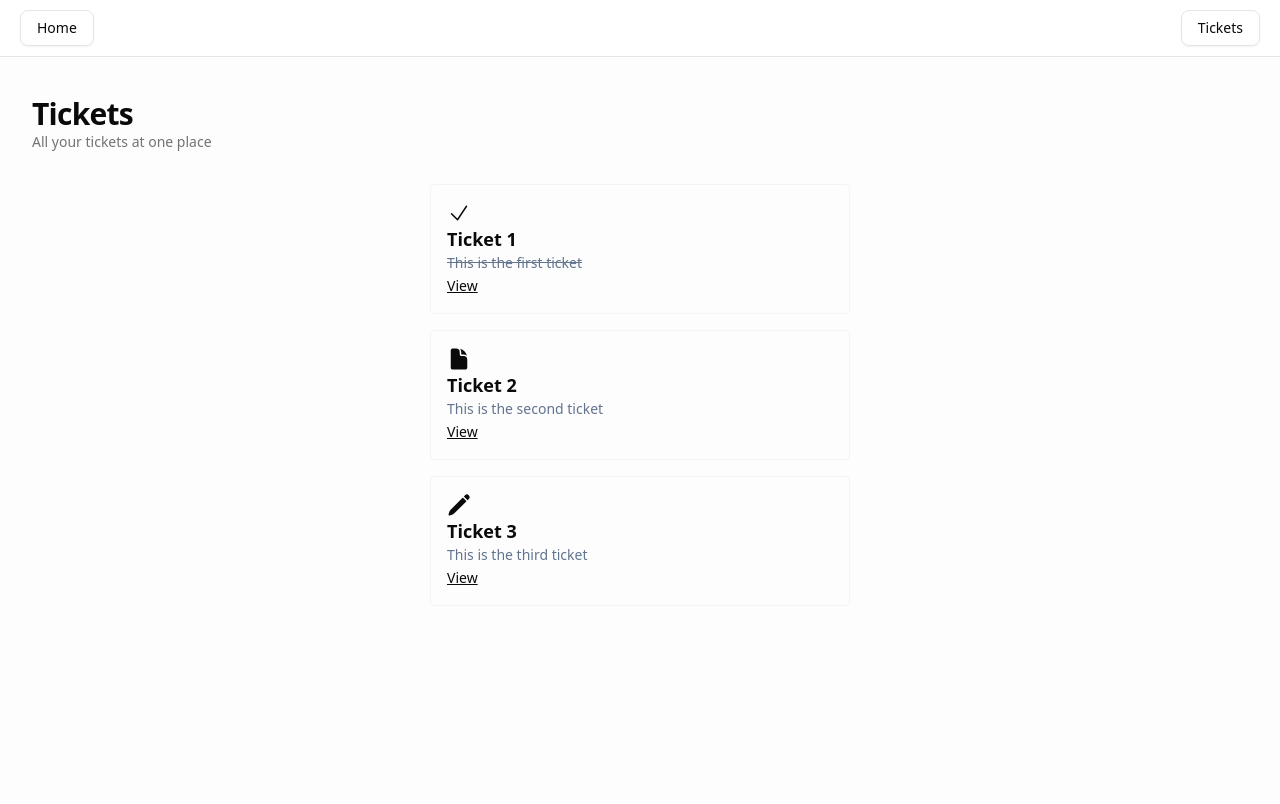
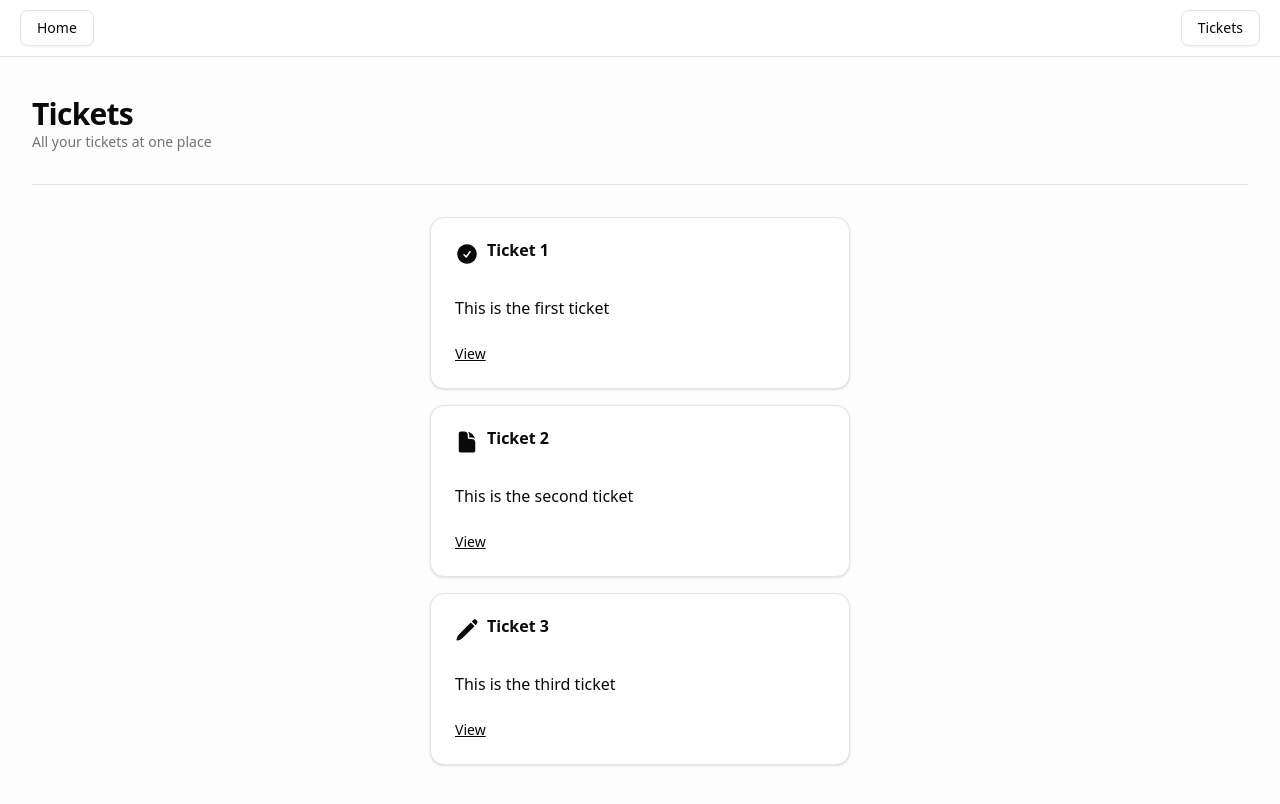
Before and after one commit to MajdHemud/the-road-to-next-app, a Next.js app: page /tickets in a window 1280 px wide. Shown: the top 804 px of the page. Built offline with nearby package versions, Linux system fonts and the light colour scheme.

Commit message:
adding card + separator component

```diff
--- a/package.json
+++ b/package.json
@@ -11,6 +11,7 @@
 		"type": "tsc --noEmit"
 	},
 	"dependencies": {
+		"@radix-ui/react-separator": "^1.1.2",
 		"@radix-ui/react-slot": "^1.1.2",
 		"class-variance-authority": "^0.7.1",
 		"clsx": "^2.1.1",
--- a/src/app/tickets/page.tsx
+++ b/src/app/tickets/page.tsx
@@ -1,5 +1,12 @@
-import clsx from "clsx";
 import Link from "next/link";
+import {
+	Card,
+	CardContent,
+	CardFooter,
+	CardHeader,
+	CardTitle,
+} from "@/components/ui/card";
+import { Separator } from "@/components/ui/separator";
 import { initialTickets } from "@/data";
 import { ticketPath } from "@/paths";
 
@@ -35,7 +42,7 @@
 	>
 		<path
 			fillRule="evenodd"
-			d="M19.916 4.626a.75.75 0 0 1 .208 1.04l-9 13.5a.75.75 0 0 1-1.154.114l-6-6a.75.75 0 0 1 1.06-1.06l5.353 5.353 8.493-12.74a.75.75 0 0 1 1.04-.207Z"
+			d="M2.25 12c0-5.385 4.365-9.75 9.75-9.75s9.75 4.365 9.75 9.75-4.365 9.75-9.75 9.75S2.25 17.385 2.25 12Zm13.36-1.814a.75.75 0 1 0-1.22-.872l-3.236 4.53L9.53 12.22a.75.75 0 0 0-1.06 1.06l2.25 2.25a.75.75 0 0 0 1.14-.094l3.75-5.25Z"
 			clipRule="evenodd"
 		/>
 	</svg>
@@ -56,25 +63,27 @@
 					All your tickets at one place
 				</p>
 			</div>
+			<Separator />
 			<div className="flex-1 flex flex-col items-center gap-y-4 animate-fade-from-top">
 				{initialTickets.map((ticket) => (
-					<div
-						key={ticket.id}
-						className="w-full max-w-[420px] p-4 border border-slate-100 rounded"
-					>
-						<div>{TICKET_ICONS[ticket.status]}</div>
-						<h3 className="text-lg font-semibold truncate">{ticket.title}</h3>
-						<p
-							className={clsx("text-sm text-slate-500 truncate", {
-								"line-through": ticket.status === "DONE",
-							})}
-						>
-							{ticket.content}
-						</p>
-						<Link href={ticketPath(ticket.id)} className="text-sm underline">
-							View
-						</Link>
-					</div>
+					<Card key={ticket.id} className="w-full max-w-[420px]">
+						<CardHeader>
+							<CardTitle className="flex gap-x-2">
+								<span>{TICKET_ICONS[ticket.status]}</span>
+								<span className="truncate">{ticket.title}</span>
+							</CardTitle>
+						</CardHeader>
+						<CardContent>
+							<span className="line-clamp-3 whitespace-break-spaces">
+								{ticket.content}
+							</span>
+						</CardContent>
+						<CardFooter>
+							<Link href={ticketPath(ticket.id)} className="text-sm underline">
+								View
+							</Link>
+						</CardFooter>
+					</Card>
 				))}
 			</div>
 		</div>
--- /dev/null
+++ b/src/components/ui/card.tsx
@@ -0,0 +1,91 @@
+import * as React from "react"
+import { cn } from "@/lib/utils"
+
+function Card({ className, ...props }: React.ComponentProps<"div">) {
+  return (
+    <div
+      data-slot="card"
+      className={cn(
+        "bg-card text-card-foreground flex flex-col gap-6 rounded-xl border py-6 shadow-sm",
+        className
+      )}
+      {...props}
+    />
+  )
+}
+
+function CardHeader({ className, ...props }: React.ComponentProps<"div">) {
+  return (
+    <div
+      data-slot="card-header"
+      className={cn(
+        "@container/card-header grid auto-rows-min grid-rows-[auto_auto] items-start gap-1.5 px-6 has-data-[slot=card-action]:grid-cols-[1fr_auto] [.border-b]:pb-6",
+        className
+      )}
+      {...props}
+    />
+  )
+}
+
+function CardTitle({ className, ...props }: React.ComponentProps<"div">) {
+  return (
+    <div
+      data-slot="card-title"
+      className={cn("leading-none font-semibold", className)}
+      {...props}
+    />
+  )
+}
+
+function CardDescription({ className, ...props }: React.ComponentProps<"div">) {
+  return (
+    <div
+      data-slot="card-description"
+      className={cn("text-muted-foreground text-sm", className)}
+      {...props}
+    />
+  )
+}
+
+function CardAction({ className, ...props }: React.ComponentProps<"div">) {
+  return (
+    <div
+      data-slot="card-action"
+      className={cn(
+        "col-start-2 row-span-2 row-start-1 self-start justify-self-end",
+        className
+      )}
+      {...props}
+    />
+  )
+}
+
+function CardContent({ className, ...props }: React.ComponentProps<"div">) {
+  return (
+    <div
+      data-slot="card-content"
+      className={cn("px-6", className)}
+      {...props}
+    />
+  )
+}
+
+function CardFooter({ className, ...props }: React.ComponentProps<"div">) {
+  return (
+    <div
+      data-slot="card-footer"
+      className={cn("flex items-center px-6 [.border-t]:pt-6", className)}
+      {...props}
+    />
+  )
+}
+
+export {
+  Card,
+  CardAction,
+  CardContent,
+  CardDescription,
+  CardFooter,
+  CardHeader,
+  CardTitle,
+}
--- /dev/null
+++ b/src/components/ui/separator.tsx
@@ -0,0 +1,27 @@
+"use client"
+
+import * as SeparatorPrimitive from "@radix-ui/react-separator"
+import * as React from "react"
+import { cn } from "@/lib/utils"
+
+function Separator({
+  className,
+  orientation = "horizontal",
+  decorative = true,
+  ...props
+}: React.ComponentProps<typeof SeparatorPrimitive.Root>) {
+  return (
+    <SeparatorPrimitive.Root
+      data-slot="separator-root"
+      decorative={decorative}
+      orientation={orientation}
+      className={cn(
+        "bg-border shrink-0 data-[orientation=horizontal]:h-px data-[orientation=horizontal]:w-full data-[orientation=vertical]:h-full data-[orientation=vertical]:w-px",
+        className
+      )}
+      {...props}
+    />
+  )
+}
+
+export { Separator }
```
Also changed, not shown: 1 other file (tests, documents, lock files or other folders).
